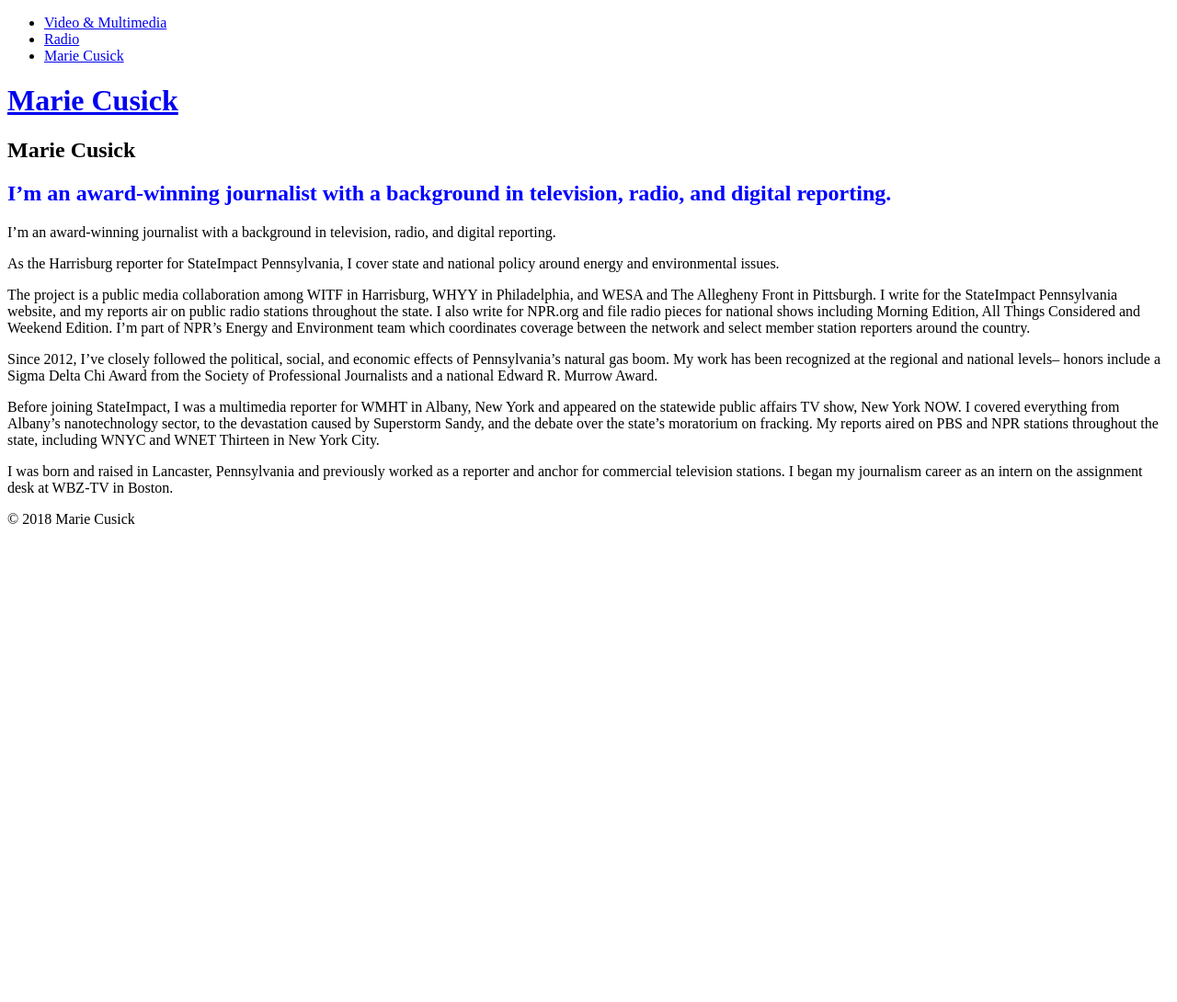
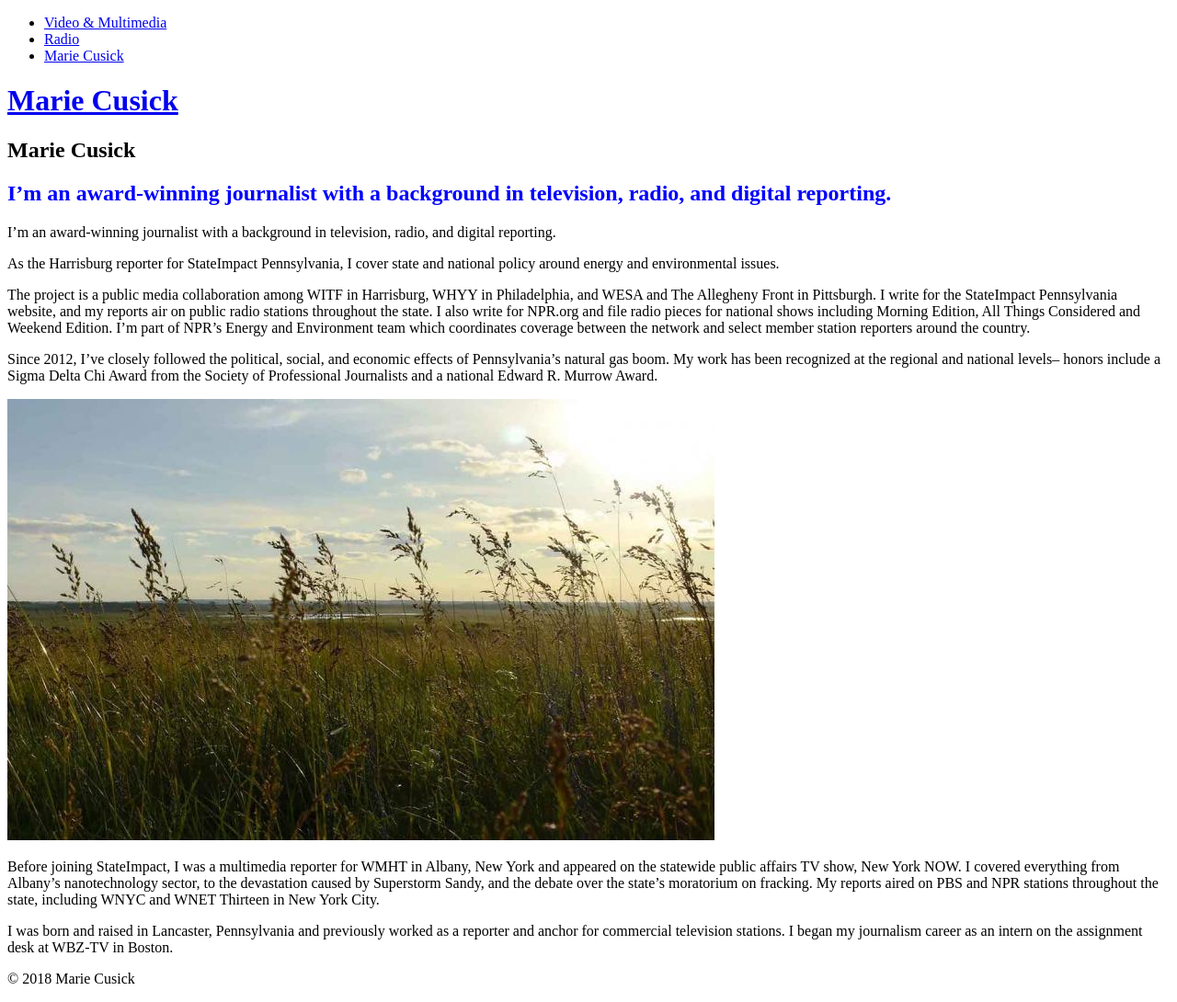
Before and after one commit to mcdotcom/mcdotcom, a Jekyll site: the page built from index.md, in a window 1280 px wide. Shown: the whole page at 92% size. Built offline with Jekyll 4.4.1, drawn with Linux system fonts in a browser that asks for light colours; our own code applies the rules of GitHub Pages for plain Markdown files; before the commit the page ends 900 px from its top, so only the background shows below that.

Commit message:
Updated 'index.md' via CloudCannon

```diff
--- a/index.md
+++ b/index.md
@@ -14,6 +14,8 @@ The project is a public media collaboration among WITF in Harrisburg, WHYY in Ph
 
 Since 2012, I’ve closely followed the political, social, and economic effects of Pennsylvania’s natural gas boom. My work has been recognized at the regional and national levels– honors include a Sigma Delta Chi Award from the Society of Professional Journalists and a national Edward R. Murrow Award.&nbsp;
 
+![here's the alt text](/assets/sierra-unger-1-wb.jpg)
+
 Before joining StateImpact, I was a multimedia reporter for WMHT in Albany, New York and appeared on the statewide public affairs TV show, New York NOW. I covered everything from Albany’s nanotechnology sector, to the devastation caused by Superstorm Sandy, and the debate over the state’s moratorium on fracking. My reports aired on PBS and NPR stations throughout the state, including WNYC and WNET Thirteen in New York City.
 
 I was born and raised in Lancaster, Pennsylvania and previously worked as a reporter and anchor for commercial television stations. I began my journalism career as an intern on the assignment desk at WBZ-TV in Boston.
```
